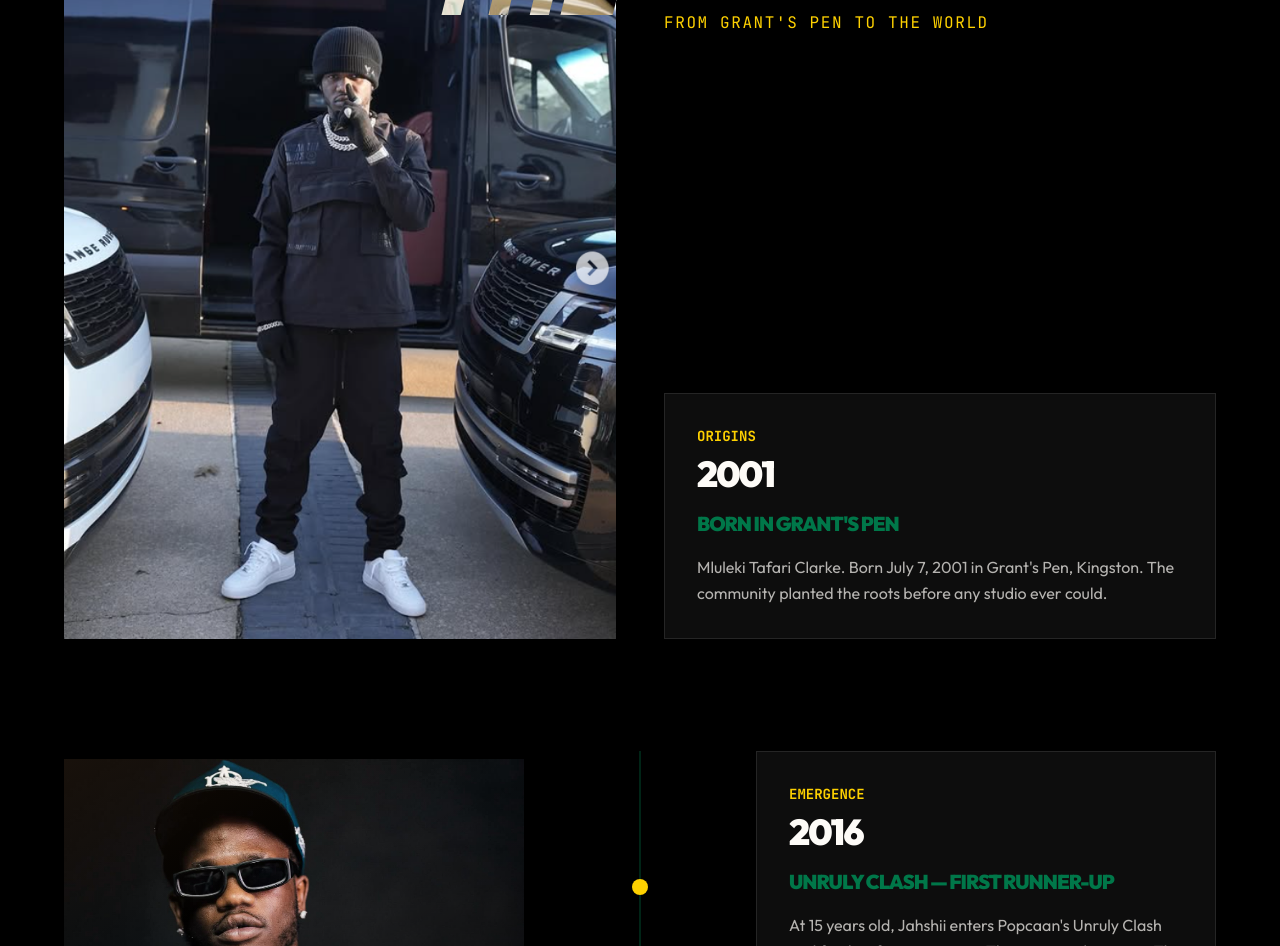
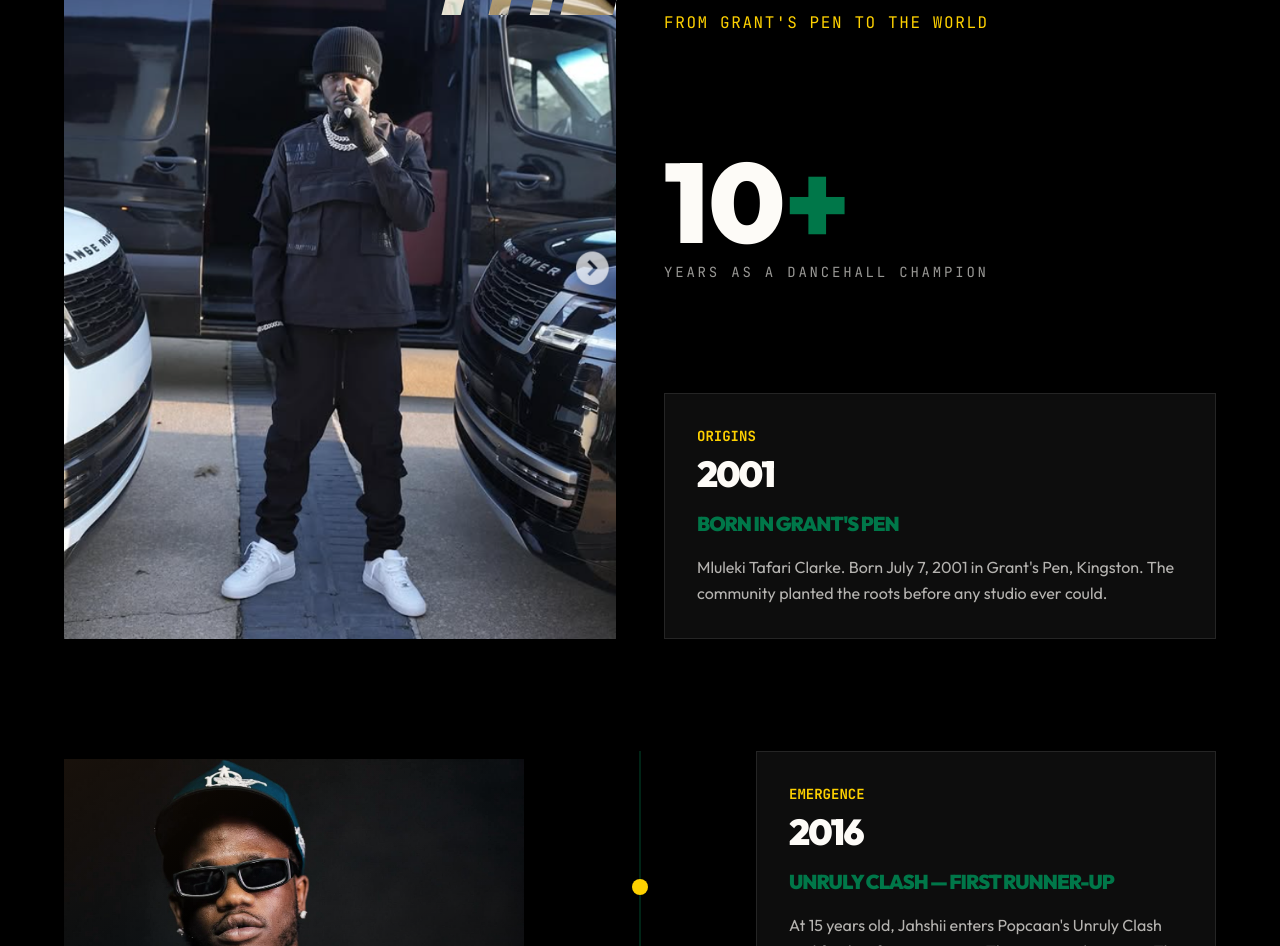
Before and after one commit to HammazoneRecords/jashii-enation, a React (Vite) app: page / in a window 1280 px wide. Shown: the part 1580-2526 px from the top of the page. Built offline with nearby package versions, Linux system fonts and the light colour scheme.

Commit message:
feat: add 10+ Years as a Dancehall Champion stat to Journey section

```diff
--- a/src/components/TheJourney.tsx
+++ b/src/components/TheJourney.tsx
@@ -102,6 +102,21 @@ export default function TheJourney() {
               </p>
             </motion.div>
 
+            {/* Stat */}
+            <motion.div
+              initial={{ opacity: 0, y: 20 }}
+              whileInView={{ opacity: 1, y: 0 }}
+              viewport={{ once: true }}
+              transition={{ duration: 0.7, delay: 0.22 }}
+            >
+              <p className="text-[5rem] md:text-[7rem] font-black leading-none text-off-white">
+                10<span className="text-jamaica-green">+</span>
+              </p>
+              <p className="font-mono text-sm tracking-[0.2em] uppercase text-off-white/60 mt-1">
+                Years as a Dancehall Champion
+              </p>
+            </motion.div>
+
             {/* 2001 Origins card */}
             <motion.div
               initial={{ opacity: 0, y: 30 }}
```
